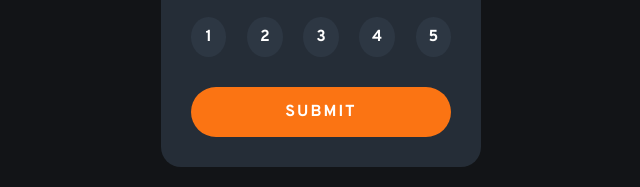
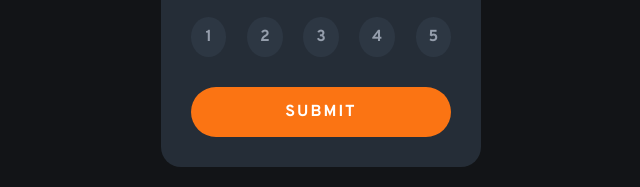
Before and after one commit to dustinsoos/interactive-rating-component, a plain HTML site: page index.html in a window 1280 px wide. Shown: the part 437-624 px from the top of the page, 319-959 px from the left. Drawn offline with Linux system fonts and the light colour scheme.

Commit message:
Update styles.css

```diff
--- a/styles.css
+++ b/styles.css
@@ -119,7 +119,7 @@ body {
   width: 2.5rem;
   border-radius: 50%;
   background-color: hsl(213, 20%, 22%);
-  color: white;
+  color: hsl(217, 12%, 63%);
   font-weight: 700;
   border-style: none;
   margin-bottom: 30px;
```
